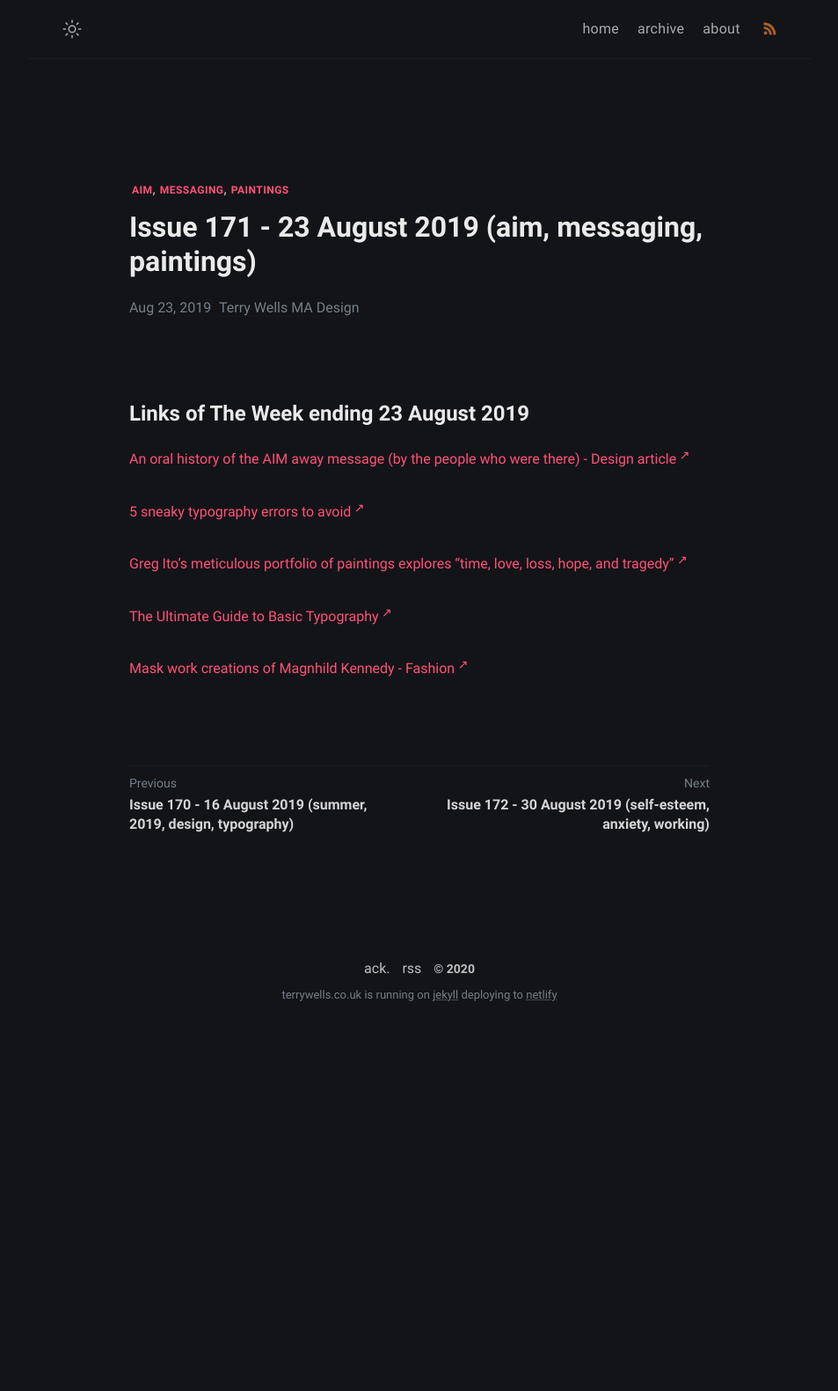
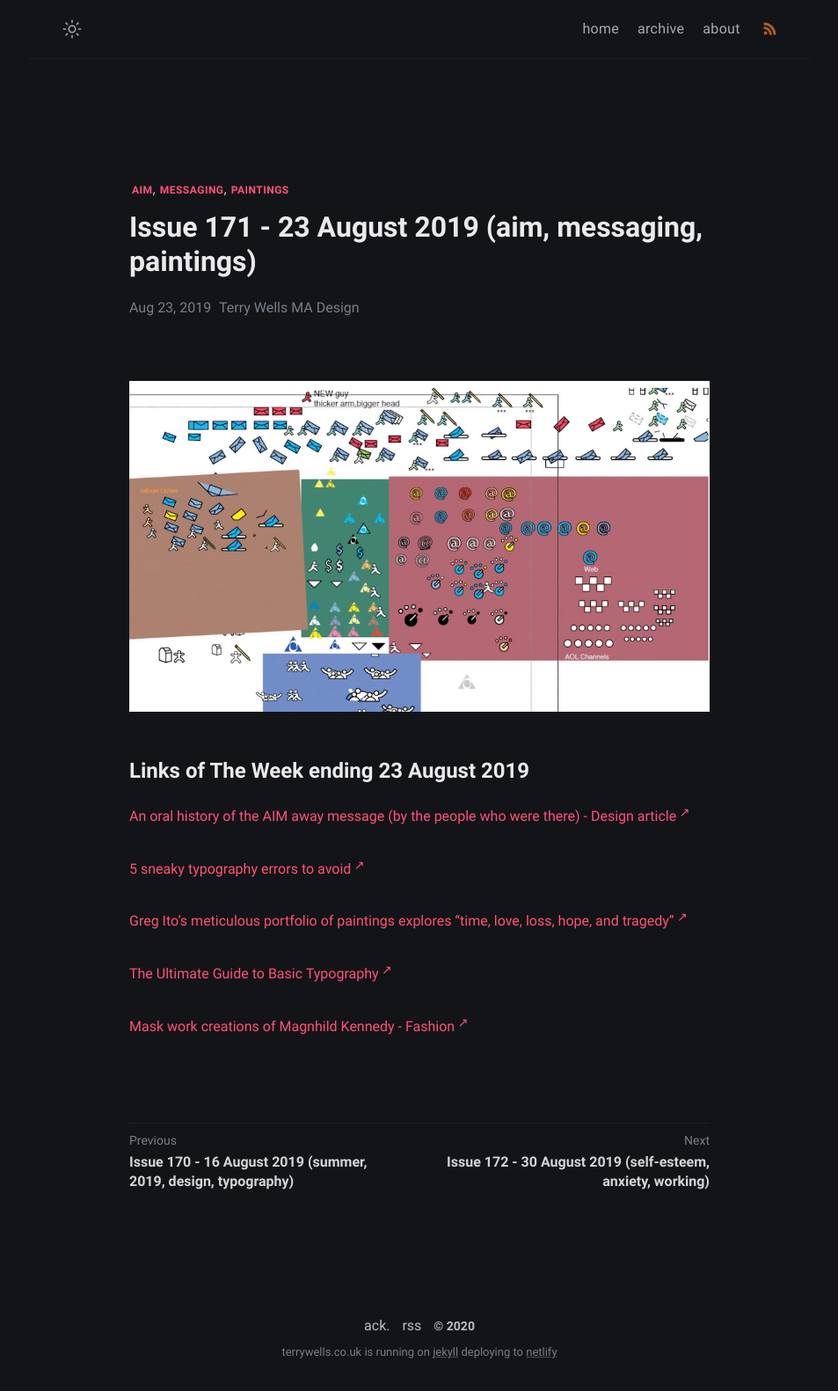
Before and after one commit to wristtattoo/jekyll-klise, a Jekyll site: the page built from _posts/2020-11-03-issue-171-23-august-2019-aim-messaging-paintings.md, in a window 1280 px wide. Shown: the whole page at 88% size, without its empty margins (163-1116 px from the left). Built offline with Jekyll 4.4.1, drawn with Linux system fonts in a browser that asks for light colours; a script that is not in the unit is left out; before the commit the page ends 1175 px from its top, so only the background shows below that.

Commit message:
Update Links of The Week “2020-11-03-issue-171-23-august-2019-aim-messaging-paintings”

```diff
--- a/_posts/2020-11-03-issue-171-23-august-2019-aim-messaging-paintings.md
+++ b/_posts/2020-11-03-issue-171-23-august-2019-aim-messaging-paintings.md
@@ -4,6 +4,8 @@
 tags: aim messaging paintings
 date: 2019-08-23T15:41:38.709Z
 ---
+![An oral history of the AIM away message](/assets/uploads/issue-171.png "An oral history of the AIM away message")
+
 # Links of The Week ending 23 August 2019
 
 <a href="https://www.invisionapp.com/inside-design/an-oral-history-of-the-aim-away-message-by-the-people-who-were-there/" title="An oral history of the AIM away message (by the people who were there) - Design article" alt="An oral history of the AIM away message (by the people who were there) - Design article" target="_blank">An oral history of the AIM away message (by the people who were there) - Design article</a>
```
Also changed, not shown: assets/uploads/issue-171.png (added).
